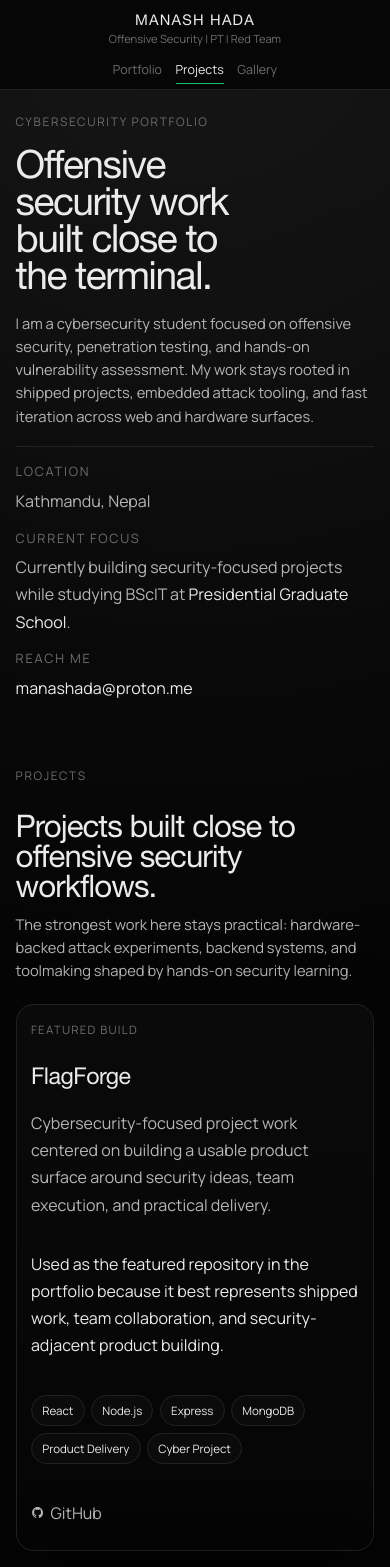
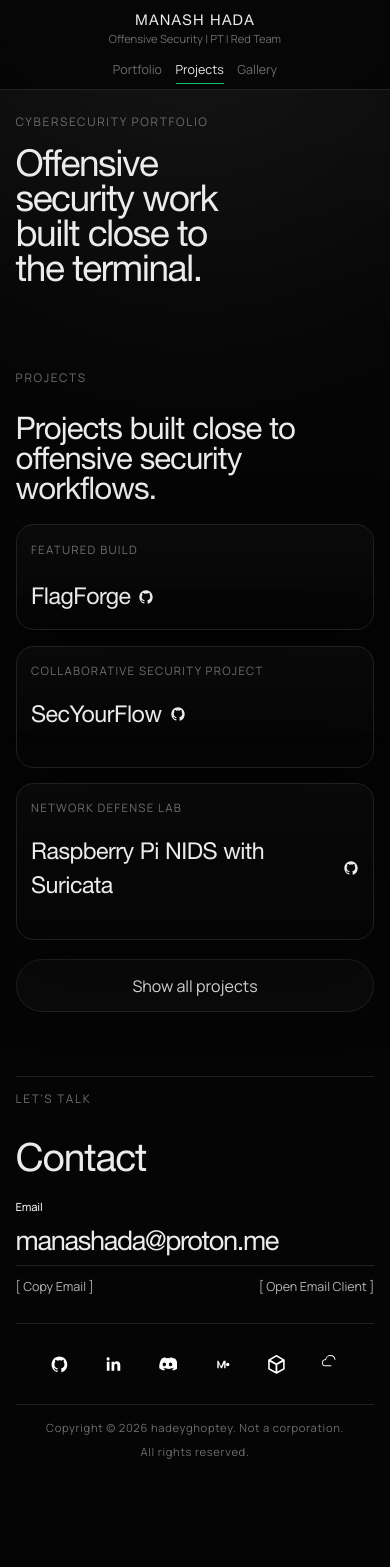
Before and after one commit to hadeyghoptey/Porfolio, a Next.js app: page /projects in a window 390 px wide. Shown: the top 1567 px of the page. After the commit the page ends 1525 px from the top, so only its background shows below. Built offline with nearby package versions, Linux system fonts and the light colour scheme.

Commit message:
mobile: hide hero details, tags, links, periods; concise portfolio sections

```diff
--- a/src/components/portfolio/PortfolioRoutePage.jsx
+++ b/src/components/portfolio/PortfolioRoutePage.jsx
@@ -29,14 +29,27 @@ function buildGmailComposeHref(email, subject = DEFAULT_GMAIL_SUBJECT, body = DE
   )}&su=${encodeURIComponent(subject)}&body=${encodeURIComponent(body)}`;
 }
 
-function SectionIntro({ label, title, description, titleId }) {
+function SectionIntro({
+  label,
+  title,
+  description,
+  titleId,
+  titleClassName = "",
+  descriptionClassName = "",
+}) {
   return (
     <div className={styles.sectionIntro}>
       <p className={styles.sectionLabel}>{label}</p>
-      <h2 id={titleId} className={styles.sectionTitle}>
+      <h2 id={titleId} className={[styles.sectionTitle, titleClassName].filter(Boolean).join(" ")}>
         {title}
       </h2>
-      {description ? <p className={styles.sectionDescription}>{description}</p> : null}
+      {description ? (
+        <p
+          className={[styles.sectionDescription, descriptionClassName].filter(Boolean).join(" ")}
+        >
+          {description}
+        </p>
+      ) : null}
     </div>
   );
 }
@@ -125,9 +138,14 @@ function VercelMark({ className }) {
   );
 }
 
-function ResourceLinkList({ items, showValue = true }) {
+function ResourceLinkList({
+  items,
+  showValue = true,
+  compactLabelValue = false,
+  className = "",
+}) {
   return (
-    <div className={styles.resourceList}>
+    <div className={[styles.resourceList, className].filter(Boolean).join(" ")}>
       {items.map((item) => (
         <a
           key={`${item.label}-${item.href}`}
@@ -140,14 +158,50 @@ function ResourceLinkList({ items, showValue = true }) {
         >
           <span className={styles.resourceLabel}>
             {item.label === "GitHub" ? <GitHubMark /> : null}
-            <span>{item.label}</span>
+            <span>{compactLabelValue && item.value ? item.value : item.label}</span>
           </span>
-          {showValue && item.value ? (
+          {showValue && item.value && !compactLabelValue ? (
             <strong className={styles.resourceValue}>{item.value}</strong>
           ) : null}
         </a>
       ))}
     </div>
+  );
+}
+
+function ProjectHeading({ project }) {
+  const githubLink = project.links.find((item) => item.label === "GitHub");
+
+  return (
+    <h3 className={`${styles.projectTitle} ${styles.projectTitleRow}`}>
+      {project.titleHref ? (
+        <a
+          href={project.titleHref}
+          target="_blank"
+          rel="noreferrer"
+          className={styles.projectTitleLink}
+          style={{ "--project-title-accent": project.titleAccent }}
+          aria-label={`Visit ${project.title}`}
+        >
+          {project.title}
+        </a>
+      ) : (
+        <span>{project.title}</span>
+      )}
+
+      {githubLink ? (
+        <a
+          href={githubLink.href}
+          target="_blank"
+          rel="noreferrer"
+          className={styles.projectGithubIconLink}
+          aria-label={`Open ${project.title} on GitHub`}
+          style={{ "--project-title-accent": githubLink.accent }}
+        >
+          <GitHubMark className={styles.projectGithubIcon} />
+        </a>
+      ) : null}
+    </h3>
   );
 }
 
@@ -183,7 +237,9 @@ function PortfolioHeroSection() {
         </div>
 
         <div className={styles.heroBody}>
-          <p className={styles.heroIntro}>{hero.intro}</p>
+          <p className={[styles.heroIntro, styles.mobileCompactCopy].filter(Boolean).join(" ")}>
+            {hero.intro}
+          </p>
 
           <div className={styles.heroDetails}>
             <div>
@@ -241,6 +297,12 @@ function ProjectsSection() {
         titleId="projects-title"
         title="Projects built close to offensive security workflows."
         description="The strongest work here stays practical: hardware-backed attack experiments, backend systems, and toolmaking shaped by hands-on security learning."
+        descriptionClassName={[
+          styles.projectsSectionDescription,
+          styles.mobileCompactCopy,
+        ]
+          .filter(Boolean)
+          .join(" ")}
       />
 
       <Reveal
@@ -254,26 +316,13 @@ function ProjectsSection() {
 
         <div className={styles.projectBody}>
           <div className={styles.projectCopy}>
-            <h3 className={styles.projectTitle}>
-              {featuredProject.titleHref ? (
-                <a
-                  href={featuredProject.titleHref}
-                  target="_blank"
-                  rel="noreferrer"
-                  className={styles.projectTitleLink}
-                  style={{ "--project-title-accent": featuredProject.titleAccent }}
-                  aria-label={`Visit ${featuredProject.title}`}
-                >
-                  {featuredProject.title}
-                </a>
-              ) : (
-                featuredProject.title
-              )}
-            </h3>
-            <p>{featuredProject.summary}</p>
-            <p className={styles.projectImpact}>{featuredProject.impact}</p>
+            <ProjectHeading project={featuredProject} />
+            <p className={styles.mobileCompactCopy}>{featuredProject.summary}</p>
+            <p className={[styles.projectImpact, styles.mobileCompactCopy].filter(Boolean).join(" ")}>
+              {featuredProject.impact}
+            </p>
 
-            <div className={styles.tagRow}>
+            <div className={`${styles.tagRow} ${styles.projectTagRow}`}>
               {featuredProject.stack.map((item) => (
                 <span key={item} className={styles.tag}>
                   {item}
@@ -282,7 +331,12 @@ function ProjectsSection() {
             </div>
 
             {featuredProject.links.length > 0 ? (
-              <ResourceLinkList items={featuredProject.links} showValue={false} />
+              <ResourceLinkList
+                items={featuredProject.links}
+                showValue={false}
+                compactLabelValue
+                className={styles.projectResourceList}
+              />
             ) : null}
           </div>
 
@@ -344,29 +398,16 @@ function ProjectsSection() {
 
             <div className={styles.projectCardBody}>
               <div>
-                <h3 className={styles.projectTitle}>
-                  {project.titleHref ? (
-                    <a
-                      href={project.titleHref}
-                      target="_blank"
-                      rel="noreferrer"
-                      className={styles.projectTitleLink}
-                      style={{ "--project-title-accent": project.titleAccent }}
-                      aria-label={`Visit ${project.title}`}
-                    >
-                      {project.title}
-                    </a>
-                  ) : (
-                    project.title
-                  )}
-                </h3>
-                <p>{project.summary}</p>
+                <ProjectHeading project={project} />
+                <p className={styles.mobileCompactCopy}>{project.summary}</p>
               </div>
 
               <div>
-                <p className={styles.projectImpact}>{project.impact}</p>
+                <p className={[styles.projectImpact, styles.mobileCompactCopy].filter(Boolean).join(" ")}>
+                  {project.impact}
+                </p>
 
-                <div className={styles.tagRow}>
+                <div className={`${styles.tagRow} ${styles.projectTagRow}`}>
                   {project.stack.map((item) => (
                     <span key={item} className={styles.tag}>
                       {item}
@@ -374,7 +415,12 @@ function ProjectsSection() {
                   ))}
                 </div>
 
-                <ResourceLinkList items={project.links} showValue={false} />
+                <ResourceLinkList
+                  items={project.links}
+                  showValue={false}
+                  compactLabelValue
+                  className={styles.projectResourceList}
+                />
 
                 {project.media?.length ? (
                   <figure
@@ -427,6 +473,7 @@ function ExperienceSection() {
         titleId="experience-title"
         title="Recent roles across teaching, delivery, and technical collaboration."
         description="The timeline is short but focused: shipping project work, contributing in student technical environments, and teaching clearly."
+        descriptionClassName={styles.mobileCompactCopy}
       />
 
       <div className={styles.timeline}>
@@ -455,7 +502,7 @@ function ExperienceSection() {
                   },
                 ]}
               />
-              <p>{item.summary}</p>
+              <p className={styles.mobileCompactCopy}>{item.summary}</p>
             </div>
           </Reveal>
         ))}
@@ -468,12 +515,17 @@ function StackSection() {
   const { credentials, skills } = portfolioContent;
 
   return (
-    <section id="stack" className={styles.section} aria-labelledby="stack-title">
+    <section
+      id="stack"
+      className={`${styles.section} ${styles.mobileHiddenSection}`}
+      aria-labelledby="stack-title"
+    >
       <SectionIntro
         label="Skills / Tools / Certifications"
         titleId="stack-title"
         title="Tooling depth across offensive security, scripting, web, and hardware."
         description="The stack reflects how I work in practice: enumerate, validate, script what matters, and stay comfortable across both applications and devices."
+        descriptionClassName={styles.mobileCompactCopy}
       />
 
       <div className={styles.stackLayout}>
@@ -530,6 +582,7 @@ function EducationSection() {
         titleId="education-title"
         title="Formal study supported by constant self-driven lab work."
         description="The academic path is current, but most of the portfolio energy comes from building, breaking, and learning by doing."
+        descriptionClassName={styles.mobileCompactCopy}
       />
 
       <div className={styles.educationList}>
@@ -575,14 +628,16 @@ function ResumeSection() {
         label="Portfolio"
         titleId="portfolio-title"
         title="A direct download for the formal profile."
+        titleClassName={styles.mobileCompactCopy}
         description="For recruiters, collaborators, or anyone who prefers a condensed offline version."
+        descriptionClassName={styles.mobileCompactCopy}
       />
 
       <Reveal className={styles.resumeCard}>
         <div>
           <p className={styles.cardEyebrow}>Document</p>
           <h3 className={styles.resumeTitle}>Manash Hada.pdf</h3>
-          <p className={styles.resumeCopy}>
+          <p className={[styles.resumeCopy, styles.mobileCompactCopy].filter(Boolean).join(" ")}>
             Includes the current summary, experience, education history, and
             certifications in a compact format.
           </p>
@@ -783,11 +838,13 @@ function PortfolioFooterSection() {
           <h2 id="contact-title" className={styles.footerTitle}>
             Contact
           </h2>
-          <p className={styles.footerCopy}>
+          <p className={[styles.footerCopy, styles.mobileCompactCopy].filter(Boolean).join(" ")}>
             {site.availability} If you have a project, internship, or collaboration in
             mind, send a direct email and I&apos;ll reply there.
           </p>
-          <p className={styles.footerLocation}>Location: {hero.location}</p>
+          <p className={[styles.footerLocation, styles.mobileCompactCopy].filter(Boolean).join(" ")}>
+            Location: {hero.location}
+          </p>
         </div>
 
         <ContactEmailCard email={emailContact.value} href={directMailHref} />
@@ -926,7 +983,7 @@ export default function PortfolioRoutePage({
         Skip to {skipLabel}
       </a>
 
-      <div className={styles.page}>
+      <div className={styles.page} data-page-type={currentPath}>
         <StickyNav
           items={navigationItems}
           name={site.name}
--- a/src/components/portfolio/portfolio.module.css
+++ b/src/components/portfolio/portfolio.module.css
@@ -201,6 +201,10 @@
   line-height: 1.75;
 }
 
+.mobileCompactCopy {
+  display: block;
+}
+
 .heroIntro {
   max-width: 38rem;
 }
@@ -329,9 +333,34 @@
   font-size: clamp(2rem, 3vw, 3rem);
 }
 
+.projectTitleRow {
+  display: flex;
+  align-items: center;
+  gap: 0.65rem;
+}
+
 .projectTitleLink {
   color: var(--color-headings);
   transition: color 0.25s ease;
+}
+
+.projectGithubIconLink {
+  display: none;
+  flex: 0 0 auto;
+  color: var(--color-headings);
+  line-height: 0;
+  transition: color 0.25s ease, transform 0.25s ease;
+}
+
+.projectGithubIconLink:hover,
+.projectGithubIconLink:focus-visible {
+  color: var(--project-title-accent, var(--project-accent, var(--color-accent)));
+  transform: translateY(-1px);
+}
+
+.projectGithubIcon {
+  width: 1.1rem;
+  height: 1.1rem;
 }
 
 .projectTitleLink:hover,
@@ -369,6 +398,10 @@
   flex-wrap: wrap;
   gap: 0.75rem;
   margin-top: 1.5rem;
+}
+
+.projectTagRow {
+  display: flex;
 }
 
 .tag {
@@ -1303,6 +1336,7 @@
   .footerSocials {
     gap: 0.85rem 1rem;
     justify-self: center;
+    grid-template-columns: repeat(6, max-content);
   }
 
   .socialLink,
@@ -1436,7 +1470,7 @@
   }
 
   .heroTitle {
-    font-size: clamp(2.8rem, 10vw, 4.3rem);
+    font-size: clamp(2.65rem, 9.5vw, 4rem);
     line-height: 0.95;
   }
 
@@ -1448,6 +1482,15 @@
     line-height: 1.66;
   }
 
+  .heroIntro,
+  .footerCopy {
+    display: none;
+  }
+
+  .mobileHiddenSection {
+    display: none;
+  }
+
   .heroDetails {
     grid-template-columns: 1fr;
     gap: 0.85rem;
@@ -1470,6 +1513,18 @@
   .projectTitle,
   .resumeTitle {
     font-size: clamp(1.65rem, 6vw, 2.15rem);
+  }
+
+  .projectTitleRow {
+    gap: 0.5rem;
+  }
+
+  .projectGithubIconLink {
+    display: inline-flex;
+  }
+
+  .projectResourceList {
+    display: none;
   }
 
   .cardTitle,
@@ -1582,6 +1637,11 @@
 
   .footerSocials {
     gap: 0.8rem 0.95rem;
+    grid-template-columns: repeat(6, max-content);
+  }
+
+  .footerBuild {
+    display: none;
   }
 
   .mailCardActions {
@@ -1614,9 +1674,7 @@
   }
 
   .footerNowCard {
-    grid-column: auto;
-    justify-self: center;
-    text-align: center;
+    display: none;
   }
 
   .footerLegal {
@@ -1690,7 +1748,7 @@
   }
 
   .heroTitle {
-    font-size: clamp(2.2rem, 10vw, 3.3rem);
+    font-size: clamp(2.05rem, 9.5vw, 3.15rem);
   }
 
   .heroEyebrow,
@@ -1707,6 +1765,14 @@
     line-height: 1.58;
   }
 
+  .projectsSectionDescription {
+    display: none;
+  }
+
+  .projectTagRow {
+    display: none;
+  }
+
   .heroDetails {
     margin-top: 1.15rem;
     padding-top: 0.95rem;
@@ -1727,6 +1793,11 @@
   .projectTitle,
   .resumeTitle {
     font-size: 1.45rem;
+  }
+
+  .projectGithubIcon {
+    width: 1rem;
+    height: 1rem;
   }
 
   .timelineTitle {
@@ -1861,18 +1932,10 @@
   }
 
   .footerSocials {
-    grid-template-columns: repeat(4, max-content);
+    grid-template-columns: repeat(6, max-content);
     gap: 0.6rem 0.8rem;
     justify-self: center;
     justify-content: center;
-  }
-
-  .footerSocials > :nth-last-child(2) {
-    grid-column: 2;
-  }
-
-  .footerSocials > :last-child {
-    grid-column: 3;
   }
 
   .socialIconSvg {
@@ -1904,4 +1967,62 @@
   .hideOnMobile {
     display: none !important;
   }
-}
+
+  /* ── /portfolio: hide section descriptions ── */
+  .page[data-page-type="/portfolio"] .sectionDescription {
+    display: none;
+  }
+
+  /* ── /portfolio: hide portfolio section title ── */
+  .page[data-page-type="/portfolio"] #portfolio .sectionTitle {
+    display: none;
+  }
+
+  /* ── /portfolio: hide experience descriptions ── */
+  .page[data-page-type="/portfolio"] .timelineBody p {
+    display: none;
+  }
+
+  /* ── /portfolio: hide education award text ── */
+  .page[data-page-type="/portfolio"] .educationItem > div > p {
+    display: none;
+  }
+
+  /* ── /portfolio: hide resume auxiliary text ── */
+  .page[data-page-type="/portfolio"] .cardEyebrow,
+  .page[data-page-type="/portfolio"] .resumeCopy {
+    display: none;
+  }
+
+  /* ── hide footer location ── */
+  .footerLocation {
+    display: none;
+  }
+
+  /* ── hide hero details on mobile ── */
+  .heroDetails {
+    display: none;
+  }
+
+  /* ── hide project tags on mobile ── */
+  .tagRow {
+    display: none;
+  }
+
+  /* ── hide project resource links on mobile ── */
+  .projectResourceList {
+    display: none;
+  }
+
+  /* ── hide timeline/education periods on mobile ── */
+  .timelinePeriod,
+  .educationPeriod {
+    display: none;
+  }
+}
+
+@media (max-width: 1024px) {
+  .mobileCompactCopy {
+    display: none !important;
+  }
+}
```
